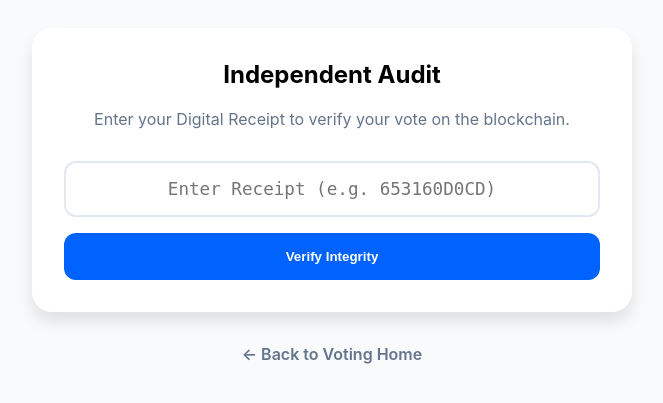
After one commit to prudhvi16131/jntugv-voting-system, a Flask app: page /audit in a window 1280 px wide. The commit adds this page. Shown: the top 403 px of the page, without its empty margins (308-971 px from the left). Run offline with Flask 3, Linux system fonts and the light colour scheme.

```diff
--- a/app.py
+++ b/app.py
@@ -32,8 +32,6 @@ def serve_manifest():
 def index():
     IST = pytz.timezone('Asia/Kolkata')
     now = datetime.now(IST).replace(tzinfo=None)
-
-    # End time in ms for the JS countdown
     end_ms = int(voting_config["end"].timestamp() * 1000)
 
     if now < voting_config["start"]:
@@ -48,25 +46,20 @@ def cast_vote():
     voter_id = request.form.get('voter_id')
     candidate = request.form.get('candidate')
 
-    # Security: Database Check
     if voter_id not in AUTHORIZED_VOTERS:
         return "<h1>Unauthorized Student ID</h1>", 403
 
-    # ADVANCED UPGRADE: ZKP NULLIFIER
-    # Creates a unique cryptographic proof of the ID without revealing it.
-    # This prevents double-voting while maintaining total voter privacy.
+    # ZKP NULLIFIER: Prevents double-voting while keeping ID off the blockchain
     nullifier = hashlib.sha256(f"jntugv_salt_{voter_id}".encode()).hexdigest()
 
-    # Check blockchain for the nullifier to prevent double-voting
     for block in voting_blockchain.chain:
         for tx in block.transactions:
             if tx.get('nullifier') == nullifier:
                 return "<h1>Error: This ID has already cast a vote!</h1>", 403
 
-    # Generate Digital Receipt for the student
+    # Generate the Digital Receipt
     receipt = hashlib.sha256(f"{nullifier}{time.time()}".encode()).hexdigest()[:10].upper()
 
-    # The block stores the nullifier and candidate, NOT the voter_id
     vote_data = {
         "nullifier": nullifier,
         "candidate": candidate,
@@ -79,7 +72,29 @@ def cast_vote():
 
     return render_template('success.html', receipt=receipt)
 
-# --- 4. ADMIN DASHBOARD & ANALYTICS ---
+# --- 4. PUBLIC AUDIT INTERFACE ---
+@app.route('/audit', methods=['GET', 'POST'])
+def audit():
+    search_result = None
+    receipt_to_find = request.form.get('receipt') if request.method == 'POST' else None
+
+    if receipt_to_find:
+        # Search the blockchain for the specific digital receipt
+        for block in voting_blockchain.chain:
+            for tx in block.transactions:
+                if tx.get('receipt') == receipt_to_find.strip().upper():
+                    search_result = {
+                        "block_index": block.index,
+                        "merkle_root": block.merkle_root,
+                        "timestamp": datetime.fromtimestamp(block.timestamp).strftime('%Y-%m-%d %H:%M:%S'),
+                        "candidate": tx.get('candidate'),
+                        "prev_hash": block.previous_hash
+                    }
+                    break
+
+    return render_template('audit.html', result=search_result, searched_id=receipt_to_find)
+
+# --- 5. ADMIN DASHBOARD & ANALYTICS ---
 @app.route('/admin-results/JNTUGV_SECRET')
 def admin_results():
     tally = {}
@@ -91,7 +106,6 @@ def admin_results():
                 tally[candidate] = tally.get(candidate, 0) + 1
                 total_votes += 1
 
-    # Analytics: Turnout %
     turnout = round((total_votes / len(AUTHORIZED_VOTERS)) * 100, 1)
     winner = max(tally, key=tally.get) if tally else "No votes yet"
 
@@ -125,12 +139,9 @@ def reset_election():
 
 @app.route('/ledger')
 def ledger():
-    # Chain data now includes Merkle Roots in block headers
     chain_data = []
     for block in voting_blockchain.chain:
-        block_info = block.__dict__.copy()
-        # Ensure transactions are serializable
-        chain_data.append(block_info)
+        chain_data.append(block.__dict__)
     return render_template('ledger.html', chain=chain_data)
 
 if __name__ == '__main__':
--- /dev/null
+++ b/templates/audit.html
@@ -0,0 +1,53 @@
+<!DOCTYPE html>
+<html lang="en">
+<head>
+    <meta charset="UTF-8">
+    <meta name="viewport" content="width=device-width, initial-scale=1.0">
+    <title>Public Audit | JNTU-GV Blockchain</title>
+    <style>
+        :root { --primary: #0062ff; --bg: #f8fafc; --success: #10b981; }
+        body { font-family: 'Inter', sans-serif; background: var(--bg); padding: 20px; }
+        .container { max-width: 600px; margin: 0 auto; }
+        .audit-card { background: white; padding: 2rem; border-radius: 20px; box-shadow: 0 10px 15px rgba(0,0,0,0.1); }
+        input { width: 100%; padding: 1rem; border: 2px solid #e2e8f0; border-radius: 12px; font-size: 1.1rem; box-sizing: border-box; margin: 1rem 0; text-align: center; font-family: monospace; }
+        .btn-search { background: var(--primary); color: white; border: none; padding: 1rem; width: 100%; border-radius: 12px; font-weight: 700; cursor: pointer; }
+        .result-box { margin-top: 2rem; padding: 1.5rem; border: 2px solid var(--success); border-radius: 15px; background: #f0fff4; animation: fadeIn 0.5s; }
+        .data-label { font-size: 0.75rem; text-transform: uppercase; color: #64748b; font-weight: 700; display: block; margin-top: 10px; }
+        .data-value { font-family: monospace; word-break: break-all; color: #1e293b; font-size: 0.95rem; }
+        @keyframes fadeIn { from { opacity: 0; transform: translateY(10px); } to { opacity: 1; transform: translateY(0); } }
+    </style>
+</head>
+<body>
+<div class="container">
+    <div class="audit-card">
+        <h2 style="text-align: center; margin-top: 0;">Independent Audit</h2>
+        <p style="color: #64748b; text-align: center;">Enter your Digital Receipt to verify your vote on the blockchain.</p>
+
+        <form method="POST">
+            <input type="text" name="receipt" placeholder="Enter Receipt (e.g. 653160D0CD)" value="{{ searched_id or '' }}" required>
+            <button type="submit" class="btn-search">Verify Integrity</button>
+        </form>
+
+        {% if result %}
+        <div class="result-box">
+            <h4 style="color: var(--success); margin-top: 0;">✅ Vote Verified in Block #{{ result.block_index }}</h4>
+            <span class="data-label">Merkle Root (Integrity Seal)</span>
+            <span class="data-value">{{ result.merkle_root }}</span>
+
+            <span class="data-label">Previous Block Hash</span>
+            <span class="data-value">{{ result.prev_hash }}</span>
+
+            <p style="font-size: 0.85rem; color: #4a5568; margin-top: 15px; border-top: 1px solid #c6f6d5; padding-top: 10px;">
+                This proof confirms your vote for <b>{{ result.candidate }}</b> is immutable and part of the authorized chain.
+            </p>
+        </div>
+        {% elif searched_id %}
+        <p style="color: #e53e3e; text-align: center; margin-top: 2rem;">❌ No matching record found for this receipt.</p>
+        {% endif %}
+    </div>
+    <div style="text-align: center; margin-top: 2rem;">
+        <a href="/" style="color: #64748b; text-decoration: none; font-weight: 600;">← Back to Voting Home</a>
+    </div>
+</div>
+</body>
+</html>
```
Also changed, not shown: templates/index.html (+8 -2 lines).
